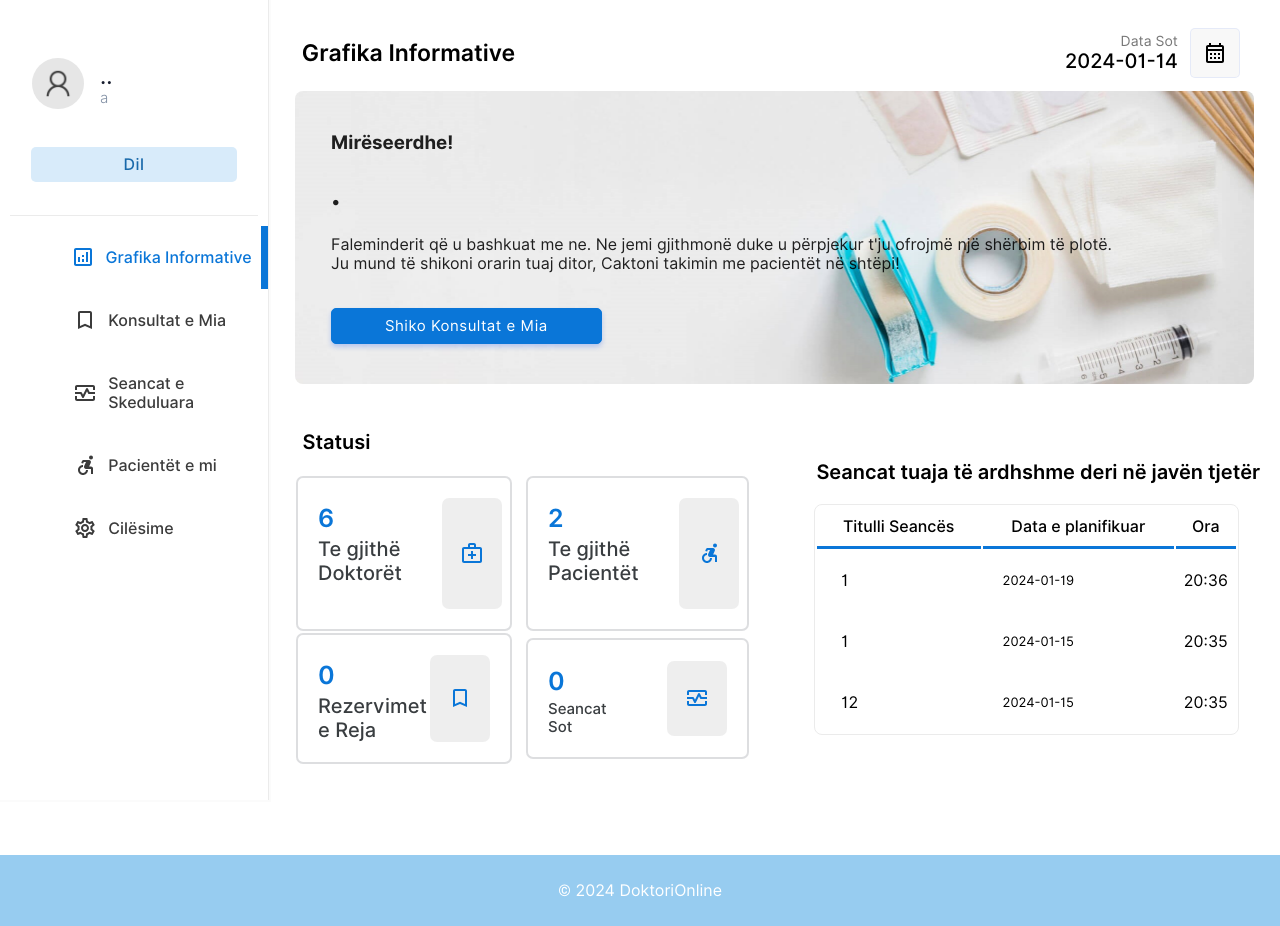
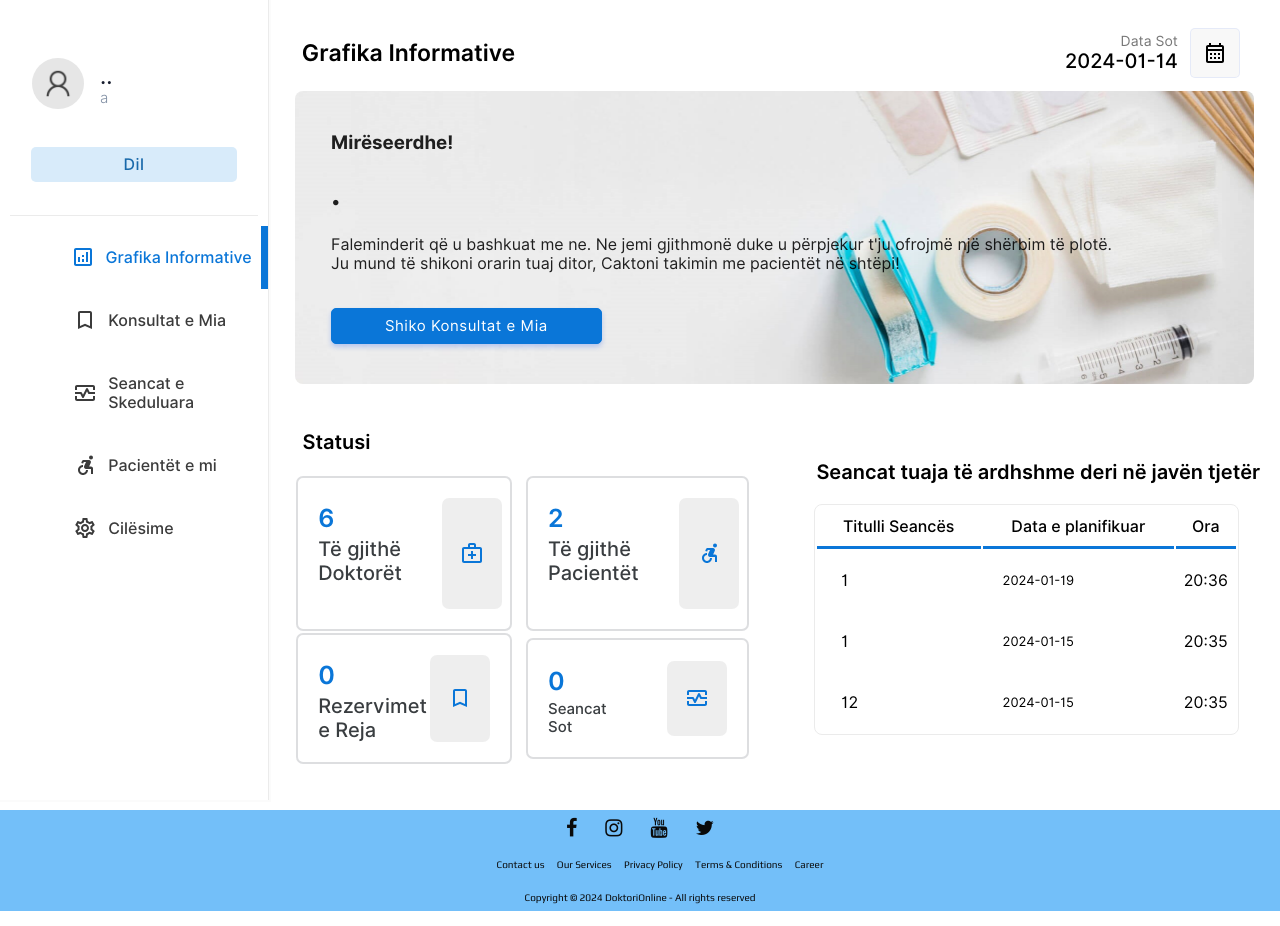
Before and after one commit to suelahasanaj/ProjektWeb, a PHP site: page /doctor/index.php in a window 1280 px wide. Run offline with PHP 8.4, Linux system fonts and the light colour scheme; a user stored in the database is signed in; data comes from the database, SQL or seed files in the repository; data that the repository does not hold is empty.

Commit message:
footer.html

```diff
--- /dev/null
+++ b/css/footer.css
@@ -0,0 +1,59 @@
+body{
+    margin:0;
+    overflow-x:hidden;
+    }
+
+    .footer{
+    background:#73bff9;
+    padding: 2px 0px;
+    font-family: 'Play', sans-serif;
+    text-align:center;
+    margin-top: 10px;
+    }
+
+    .footer .row{
+    width:100%;
+    margin:1px 0px;
+    padding:0.4% 0%;
+    color:rgb(7, 7, 7);
+    font-size:10px;
+    }
+
+    .footer .row a{
+    text-decoration:none;
+    color:rgb(10, 10, 10);
+    transition:0.5s;
+    }
+
+    .footer .row a:hover{
+    color:#060606;
+    }
+
+    .footer .row ul{
+    width:100%;
+    }
+
+    .footer .row ul li{
+    display:inline-block;
+    margin:0px 5px;
+    }
+
+    .footer .row a i{
+    font-size:20px;
+    margin:0% 1%;
+    }
+
+    @media (max-width:720px){
+    .footer{
+    text-align:left;
+    padding:5px;
+    }
+    .footer .row ul li{
+    display:block;
+    margin:5px 0px;
+    text-align:left;
+    }
+    .footer .row a i{
+    margin:0px 3px;
+    }
+    }
--- a/doctor/index.php
+++ b/doctor/index.php
@@ -104,7 +104,7 @@
                                                                     <?php    echo $doctorrow->num_rows  ?>
                                                                 </div><br>
                                                                 <div class="h3-dashboard">
-                                                                    Te gjithë Doktorët &nbsp;&nbsp;&nbsp;&nbsp;&nbsp;&nbsp;
+                                                                    Të gjithë Doktorët &nbsp;&nbsp;&nbsp;&nbsp;&nbsp;&nbsp;
                                                                 </div>
                                                         </div>
                                                                 <div class="btn-icon-back dashboard-icons" style="background-image: url('../img/icons/doctors-hover.svg');"></div>
@@ -117,7 +117,7 @@
                                                                     <?php    echo $patientrow->num_rows  ?>
                                                                 </div><br>
                                                                 <div class="h3-dashboard">
-                                                                    Te gjithë Pacientët &nbsp;&nbsp;&nbsp;&nbsp;&nbsp;
+                                                                    Të gjithë Pacientët &nbsp;&nbsp;&nbsp;&nbsp;&nbsp;
                                                                 </div>
                                                         </div>
                                                                 <div class="btn-icon-back dashboard-icons" style="background-image: url('../img/icons/patients-hover.svg');"></div>
--- a/footer.html
+++ b/footer.html
@@ -1,4 +1,4 @@
-<!DOCTYPE html>
+<!-- <!DOCTYPE html>
 <html>
     <head>
     <style>
@@ -16,4 +16,38 @@
         <p>&copy; 2024 DoktoriOnline</p>
     </footer>
     </body>
-</html>
+</html> -->
+<head>
+<link rel="stylesheet" href="../css/footer.css">
+<!--FONT AWESOME-->
+<link rel="stylesheet" href="https://cdnjs.cloudflare.com/ajax/libs/font-awesome/4.7.0/css/font-awesome.min.css">
+
+<!--GOOGLE FONTS-->
+<link rel="preconnect" href="https://fonts.gstatic.com">
+<link href="https://fonts.googleapis.com/css2?family=Fredoka+One&family=Play&display=swap" rel="stylesheet">
+</head>
+<body>
+<footer>
+<div class="footer">
+<div class="row">
+<a href="#"><i class="fa fa-facebook"></i></a>
+<a href="#"><i class="fa fa-instagram"></i></a>
+<a href="#"><i class="fa fa-youtube"></i></a>
+<a href="#"><i class="fa fa-twitter"></i></a>
+</div>
+
+<div class="row">
+<ul>
+<li><a href="#">Contact us</a></li>
+<li><a href="#">Our Services</a></li>
+<li><a href="#">Privacy Policy</a></li>
+<li><a href="#">Terms & Conditions</a></li>
+<li><a href="#">Career</a></li>
+</ul>
+</div>
+
+<div class="row">
+Copyright © 2024 DoktoriOnline - All rights reserved
+</div>
+</div>
+</footer>
```
